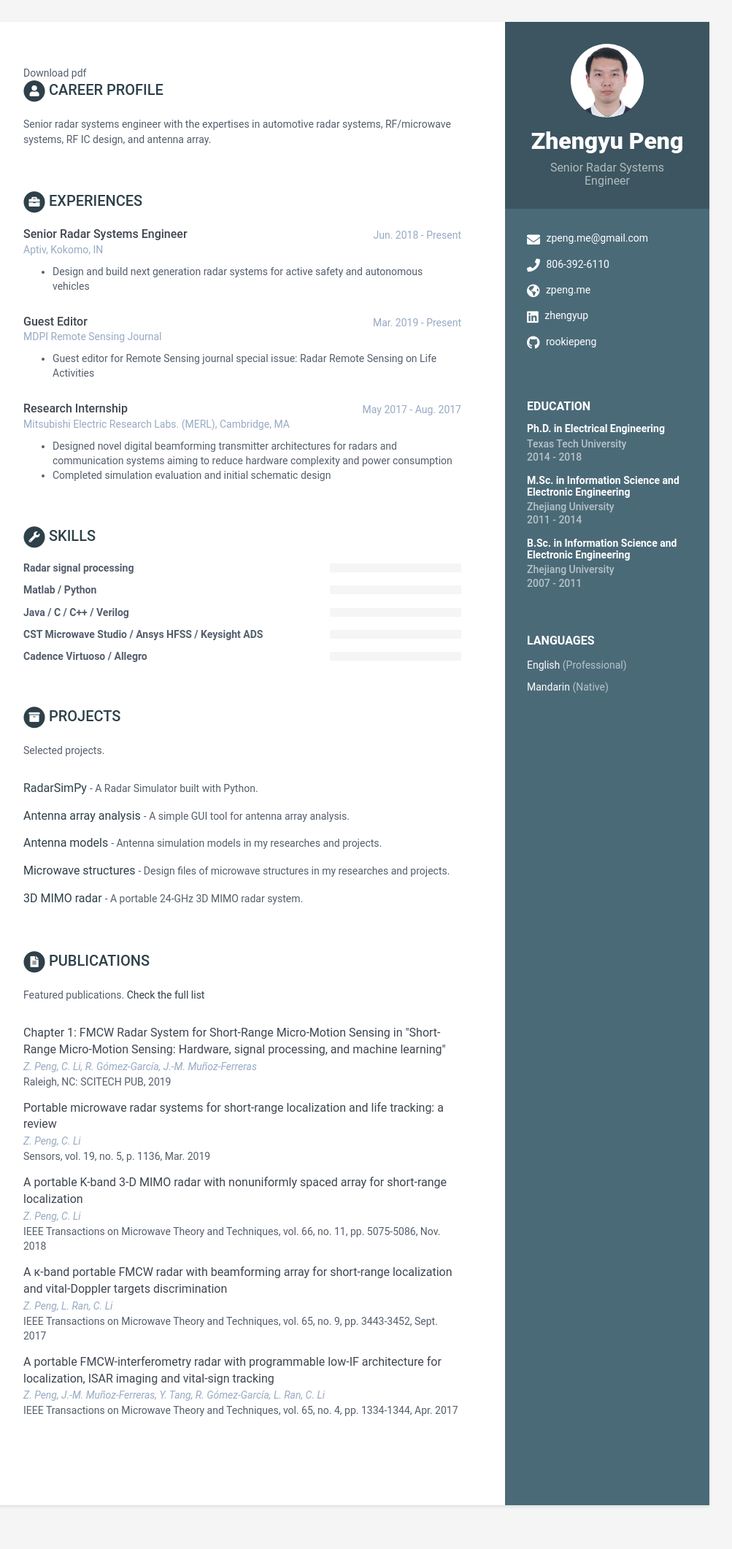
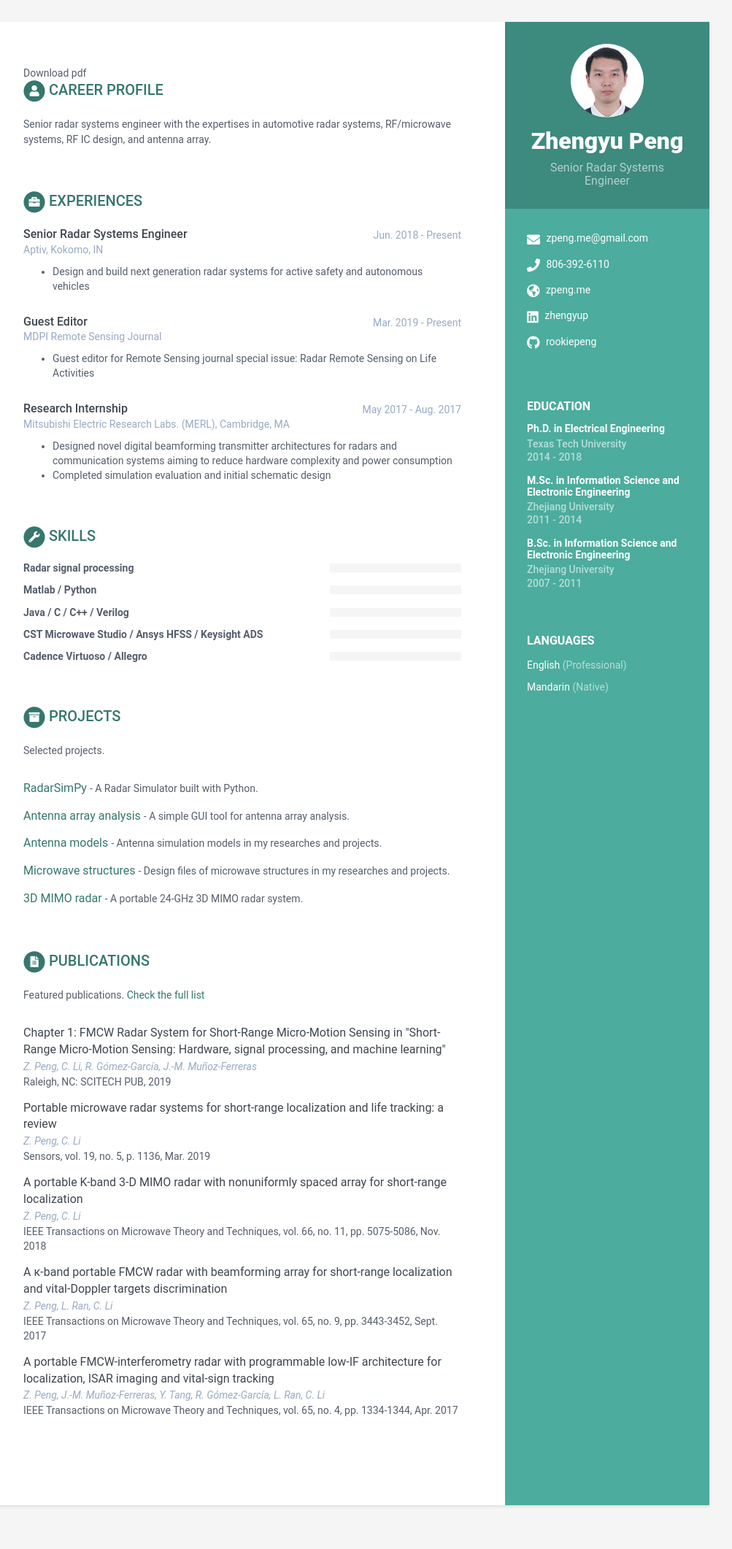
Before and after one commit to rookiepeng/zpeng-resume-cv, a Jekyll site: the page built from docs/index.html, in a window 1280 px wide. Shown: the whole page at 73% size, without its empty margins (168-1171 px from the left). Built offline with Jekyll 4.4.1, drawn with Linux system fonts in a browser that asks for light colours.

Commit message:
change color

```diff
--- a/docs/_config.yml
+++ b/docs/_config.yml
@@ -5,7 +5,7 @@ title: My Resume
 url: 'https://rookiepeng.github.io'
 baseurl: '/zpeng-resume-cv' #change it according to your repository name
 # Style will be applied only after restarting the build or serve. Just choose one of the options.
-theme_skin: ceramic # blue turquoise green berry orange ceramic
+theme_skin: turquoise # blue turquoise green berry orange ceramic
 
 # Tracker
 # analytics: UA-83979019-1
```
